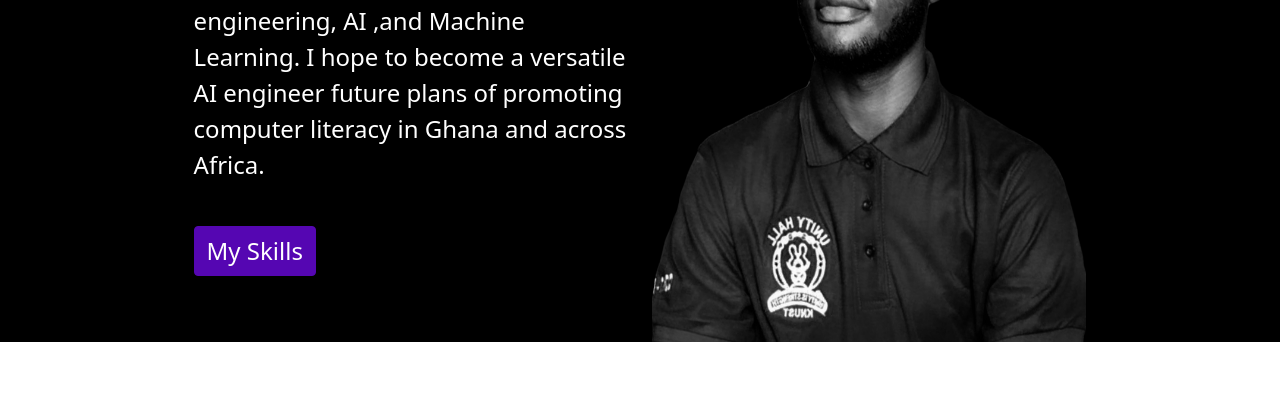
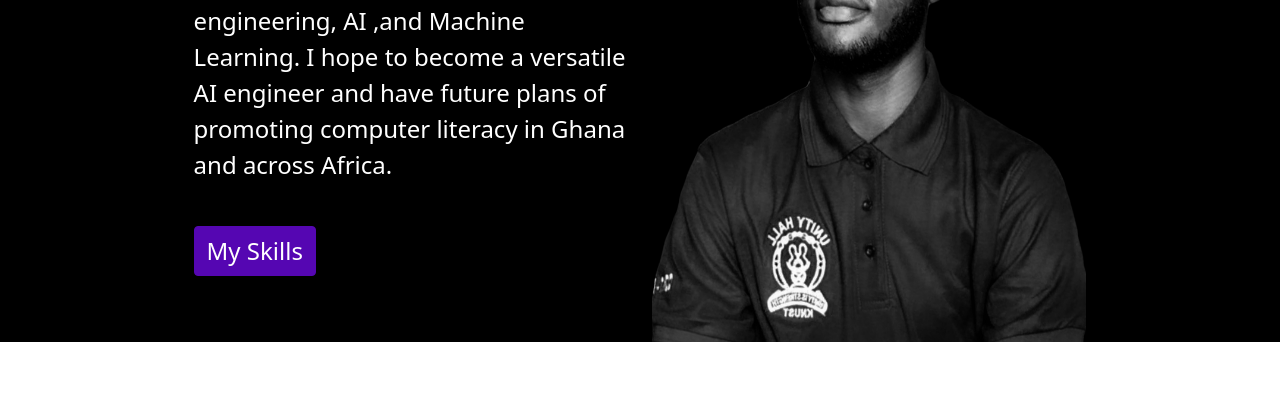
Before and after one commit to EbenezerKobinaAcquah/UpdatedPortfolioWebsite, a React app: page index.html in a window 1280 px wide. Shown: the part 309-712 px from the top of the page. Built offline with nearby package versions, Linux system fonts and the light colour scheme.

Commit message:
updated description and deployment

```diff
--- a/index.html
+++ b/index.html
@@ -104,7 +104,7 @@
                         <h3 class="Name ">Ebenezer<span class="fullstop">.</span></h3>
                         <p class="bio">
                             My interests lie in the area of Software engineering, AI ,and Machine Learning.
-                             I hope to become a versatile AI engineer future plans of promoting computer literacy in Ghana and across Africa.
+                             I hope to become a versatile AI engineer and have future plans of promoting computer literacy in Ghana and across Africa.
                         </p>
                         <a href="#skils"><button type="button" class="btn" id="skils-button">My Skills</button></a>
                     </div>
```
